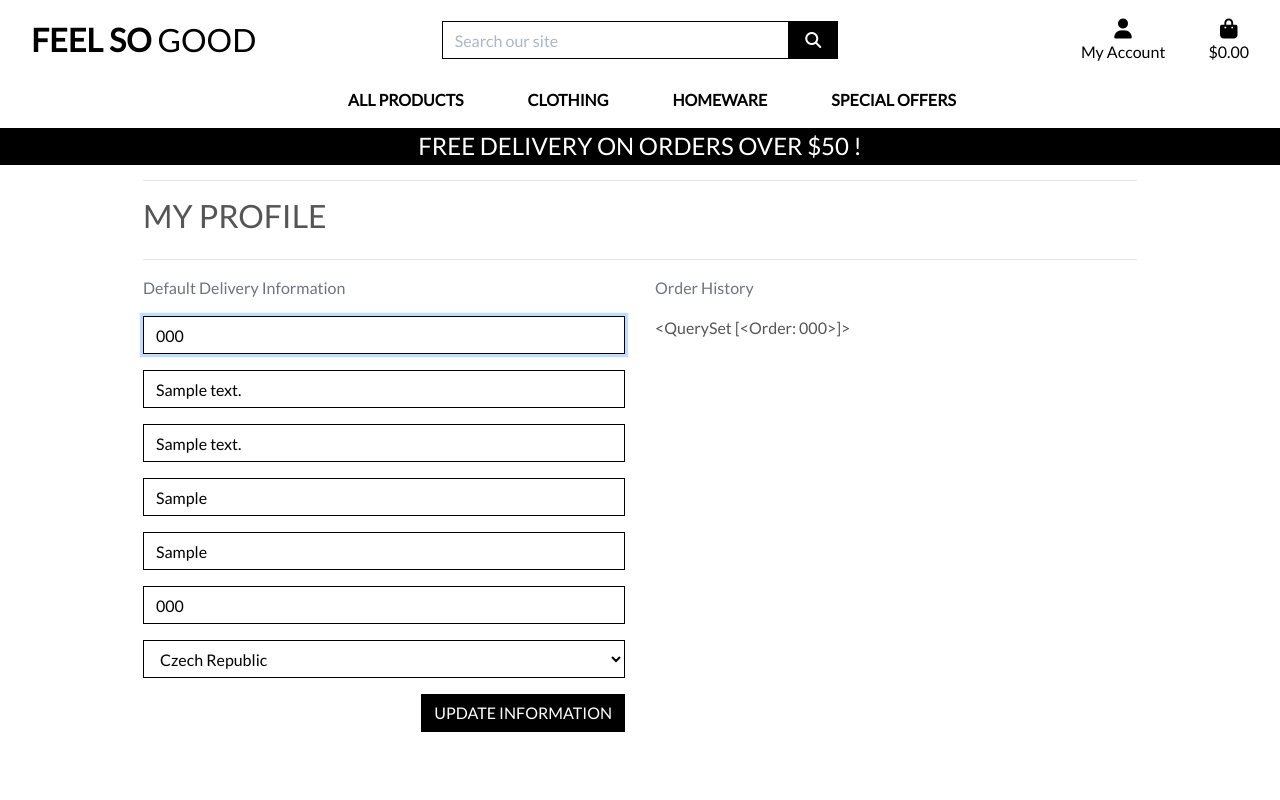
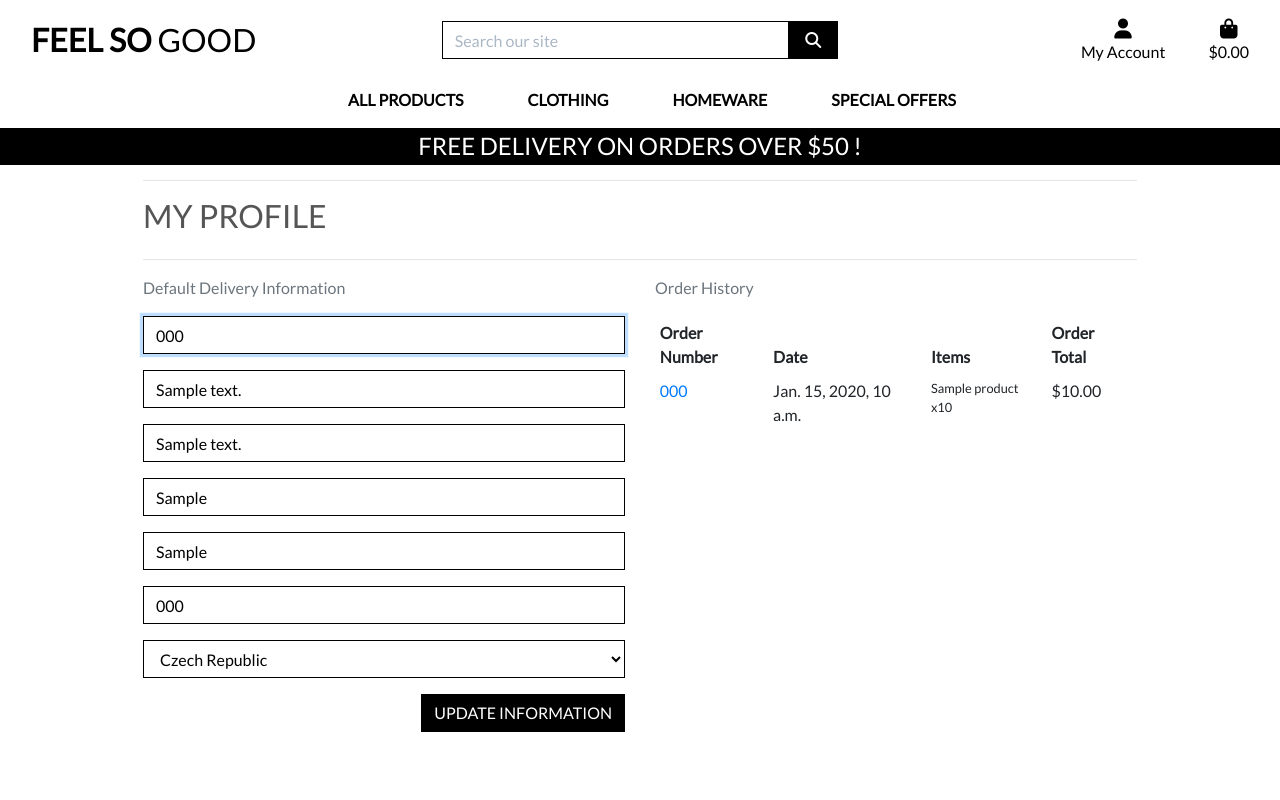
Before and after one commit to boomernag/feel-so-good, a Django app: page /profile/ in a window 1280 px wide. Run offline with Django 3.2, Linux system fonts and the light colour scheme; a user stored in the database is signed in; tables that the repository leaves empty hold one stand-in row (values such as "Sample post"); parts of the project's set-up code (start-up, migrations or seed data) failed here and were passed over; some libraries are stand-ins or nearby versions.

Commit message:
added order history and updated checkout views

```diff
--- a/checkout/admin.py
+++ b/checkout/admin.py
@@ -9,23 +9,20 @@ class OrderLineItemAdminInline(admin.TabularInline):
 
 class OrderAdmin(admin.ModelAdmin):
     inlines = (OrderLineItemAdminInline,)
-
     readonly_fields = ('order_number', 'date',
                        'delivery_cost', 'order_total',
                        'grand_total', 'original_bag',
                        'stripe_pid')
 
-    fields = ('order_number', 'date', 'full_name',
+    fields = ('order_number', 'user_profile', 'date', 'full_name',
               'email', 'phone_number', 'country',
               'postcode', 'town_or_city', 'street_address1',
               'street_address2', 'county', 'delivery_cost',
               'order_total', 'grand_total', 'original_bag',
               'stripe_pid')
-
     list_display = ('order_number', 'date', 'full_name',
                     'order_total', 'delivery_cost',
                     'grand_total',)
-
     ordering = ('-date',)
 
 
--- a/profiles/static/profiles/css/profile.css
+++ b/profiles/static/profiles/css/profile.css
@@ -1,16 +1,18 @@
+.order-history {
+    max-height: 416px; /* height of profile form + submit button */
+    overflow-y: auto;
+}
+
 #profile-update-form .form-control {
     color: #000;
 }
-
 #profile-update-form input::placeholder {
     color: #aab7c4;
 }
-
 #id_default_country,
 #id_default_country option:not(:first-child) {
     color: #000;
 }
-
 #id_default_country option:first-child {
     color: #aab7c4;
 }
--- a/profiles/templates/profiles/profile.html
+++ b/profiles/templates/profiles/profile.html
@@ -31,11 +31,46 @@
             </div>
             <div class="col-12 col-lg-6">
                 <p class="text-muted">Order History</p>
-                {{ orders }}
+                <div class="order-history table-responsive">
+                    <table class="table table-sm table-borderless">
+                        <thead>
+                            <tr>
+                                <th>Order Number</th>
+                                <th>Date</th>
+                                <th>Items</th>
+                                <th>Order Total</th>
+                            </tr>
+                        </thead>
+                        <tbody>
+                            {% for order in orders %}
+                                <tr>
+                                    <td>
+                                        <a href="{% url 'order_history' order.order_number %}"
+                                        title="{{ order.order_number }}">
+                                            {{ order.order_number|truncatechars:6 }}
+                                        </a>
+                                    </td>
+                                    <td>{{ order.date }}</td>
+                                    <td>
+                                        <ul class="list-unstyled">
+                                            {% for item in order.lineitems.all %}
+                                                <li class="small">
+                                                    {% if item.product.has_sizes %}
+                                                        Size {{ item.product.size|upper }}
+                                                    {% endif %}{{ item.product.name }} x{{ item.quantity }}
+                                                </li>
+                                            {% endfor %}
+                                        </ul>
+                                    </td>
+                                    <td>${{ order.grand_total }}</td>
+                                </tr>
+                            {% endfor %}
+                        </tbody>
+                    </table>
+                </div>
             </div>
         </div>
 {% endblock %}
-
 {% block postloadjs %}
     {{ block.super }}
     <script type="text/javascript" src="{% static 'profiles/js/countryfield.js' %}"></script>
--- a/profiles/urls.py
+++ b/profiles/urls.py
@@ -2,5 +2,6 @@ from django.urls import path
 from . import views
 
 urlpatterns = [
-    path('', views.profile, name='profile')
+    path('', views.profile, name='profile'),
+    path('order_history/<order_number>', views.order_history, name='order_history'),
 ]
--- a/profiles/views.py
+++ b/profiles/views.py
@@ -1,23 +1,20 @@
 from django.shortcuts import render, get_object_or_404
 from django.contrib import messages
-
 from .models import UserProfile
 from .forms import UserProfileForm
 
+from checkout.models import Order
 
 def profile(request):
     """ Display the user's profile. """
     profile = get_object_or_404(UserProfile, user=request.user)
-
     if request.method == 'POST':
         form = UserProfileForm(request.POST, instance=profile)
         if form.is_valid():
             form.save()
             messages.success(request, 'Profile updated successfully')
-
     form = UserProfileForm(instance=profile)
     orders = profile.orders.all()
-
     template = 'profiles/profile.html'
     context = {
         'form': form,
@@ -26,3 +23,20 @@ def profile(request):
     }
 
     return render(request, template, context)
+
+
+def order_history(request, order_number):
+    order = get_object_or_404(Order, order_number=order_number)
+
+    messages.info(request, (
+        f'This is a past confirmation for order number {order_number}. '
+        'A confirmation email was sent on the order date.'
+    ))
+
+    template = 'checkout/checkout_success.html'
+    context = {
+        'order': order,
+        'from_profile': True,
+    }
+
+    return render(request, template, context)
```
Also changed, not shown: checkout/templates/checkout/checkout_success.html (+9 -29 lines), checkout/views.py (+46 -9 lines).
